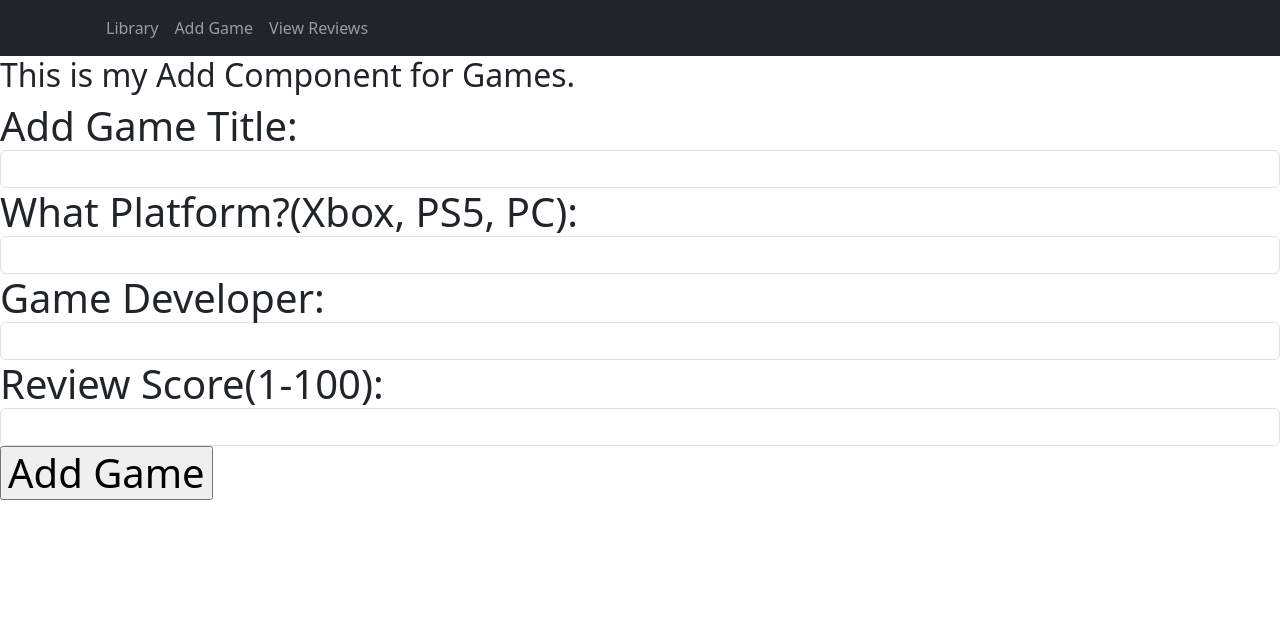
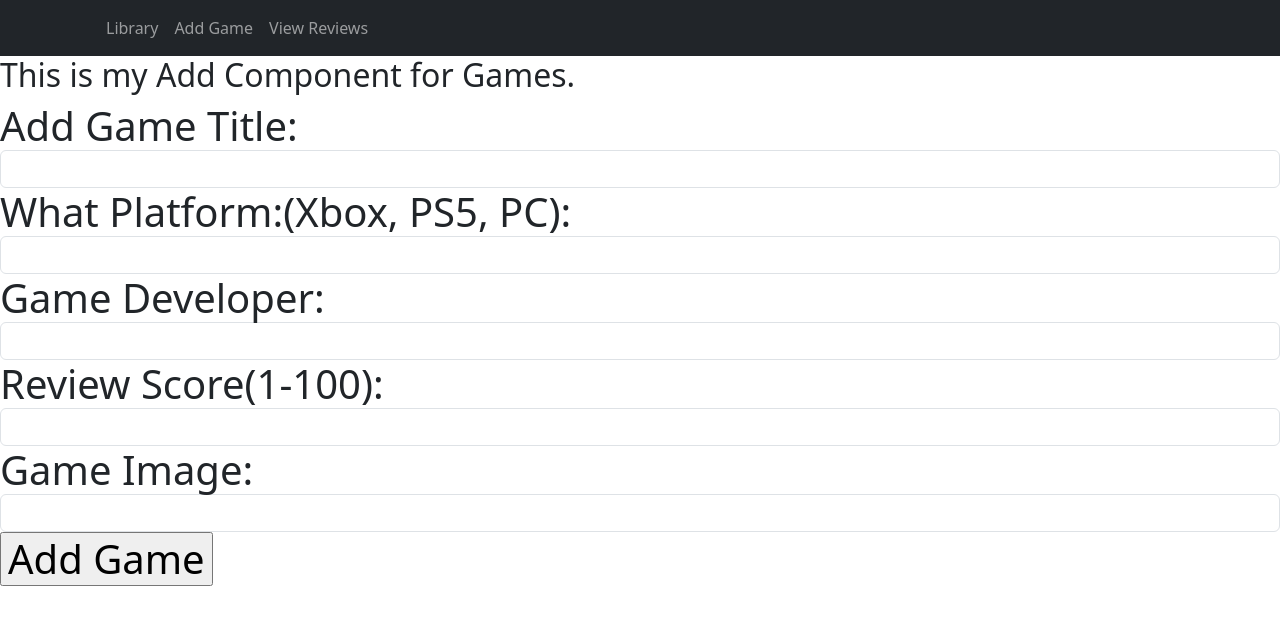
Before and after one commit to BrianWalsh23/DRQ_Project_2024, a React (Create React App) app in the folder games/: page /add in a window 1280 px wide. Shown: the top 624 px of the page. Built offline with nearby package versions, Linux system fonts and the light colour scheme.

Commit message:
Updates made to include images

```diff
--- a/games/src/BackEnd/server.js
+++ b/games/src/BackEnd/server.js
@@ -25,6 +25,7 @@ const gameSchema = new mongoose.Schema({
     platform: String,  // e.g., Xbox, PS5, PC
     developer: String,  // e.g., Naughty Dog, Rockstar Games
     score: Number,
+    image: String
   });
 
   // Create a model based on the schema
@@ -63,9 +64,9 @@ app.get('/api/games', async (req, res) => {
 
 app.post('/api/games', async (req, res) => {
     console.log('Received POST request:', req.body);
-    const { title, platform, developer, score } = req.body;
+    const { title, platform, developer, score, image } = req.body;
 
-    const newGame = new GameModel({ title, platform, developer, score });
+    const newGame = new GameModel({ title, platform, developer, score, image });
     await newGame.save();
 
     res.status(201).json({ message: 'Game record created successfully', game: newGame });
--- a/games/src/components/GameItem.js
+++ b/games/src/components/GameItem.js
@@ -26,9 +26,10 @@ import axios from "axios";
                 <Card.Header>{props.myGame.title}</Card.Header>
                 <Card.Body>
                     <blockquote className="blockquote mb-0">
+                      <img src={props.myGame.image}></img>
                       <p>Platform: {props.myGame.platform}</p>
                       <p>Developer: {props.myGame.developer}</p>
-                      <p>Score: {props.myGame.score}</p>
+                      <p>Score(1-100): {props.myGame.score}</p>
                     </blockquote>
                 </Card.Body>
 
--- a/games/src/components/add.js
+++ b/games/src/components/add.js
@@ -6,6 +6,7 @@ function Add() {
   const [platform, setPlatform] = useState('');
   const [developer, setDeveloper] = useState('');
   const [score, setScore] = useState('');
+  const [image, setImage] = useState('');
   const [error, setError] = useState(''); // State for error messages
 
   const handleScoreChange = (e) => {
@@ -28,13 +29,14 @@ function Add() {
       return;
     }
 
-    console.log(`Title: ${title}, Platform: ${platform}, Developer: ${developer}, Score: ${score}`);
+    console.log(`Title: ${title}, Platform: ${platform}, Developer: ${developer}, Score: ${score}, Image(URL): ${image}`);
 
     const game = {
       title,
       platform,
       developer,
-      score
+      score,
+      image
     };
 
     axios.post('http://localhost:4000/api/games', game)
@@ -54,7 +56,7 @@ function Add() {
             value={title}
             onChange={(e) => setTitle(e.target.value)}
           />
-          <label>What Platform?(Xbox, PS5, PC): </label>
+          <label>What Platform:(Xbox, PS5, PC): </label>
           <input
             type="text"
             className="form-control"
@@ -75,6 +77,12 @@ function Add() {
             value={score}
             onChange={handleScoreChange}
           />
+          <label>Game Image: </label>
+          <input type="text"
+            className="form-control"
+            value={image}
+            onChange={(e) => { setImage(e.target.value) }}
+          />
           {error && <p style={{ color: 'red' }}>{error}</p>} {/* Display error */}
         </div>
         <input type="submit" value="Add Game" />
--- a/games/src/components/edit.js
+++ b/games/src/components/edit.js
@@ -8,6 +8,7 @@ export default function Edit(props) {
   const [platform, setPlatform] = useState("");
   const [developer, setDeveloper] = useState("");
   const [score, setScore] = useState("");
+  const [image, setImage] = useState("");
   const [error, setError] = useState(""); // State for error messages
   const navigate = useNavigate();
 
@@ -18,6 +19,7 @@ export default function Edit(props) {
         setPlatform(response.data.platform);
         setDeveloper(response.data.developer);
         setScore(response.data.score);
+        setImage(response.data.image);
       })
       .catch((error) => {
         console.log(error);
@@ -39,7 +41,7 @@ export default function Edit(props) {
     event.preventDefault();
 
     // Final validation before submission
-    if (score < 1 || score > 100) {
+    if (score < 0 || score > 100) {
       setError('Score must be between 1 and 100.');
       return;
     }
@@ -86,7 +88,7 @@ export default function Edit(props) {
           />
         </div>
         <div className="form-group">
-          <label>Review Score (1-100): </label>
+          <label>Review Score (0-100): </label>
           <input
             type="number"
             className="form-control"
@@ -95,6 +97,13 @@ export default function Edit(props) {
           />
           {error && <p style={{ color: 'red' }}>{error}</p>} {/* Display error */}
         </div>
+        <div className="form-group">
+            <label>Image(URL): </label>
+            <input type="text"
+            className="form-control"
+            value={image}
+            onChange={(e) => setImage(e.target.value)} />
+            </div>
         <div className="form-group">
           <input
             type="submit"
```
